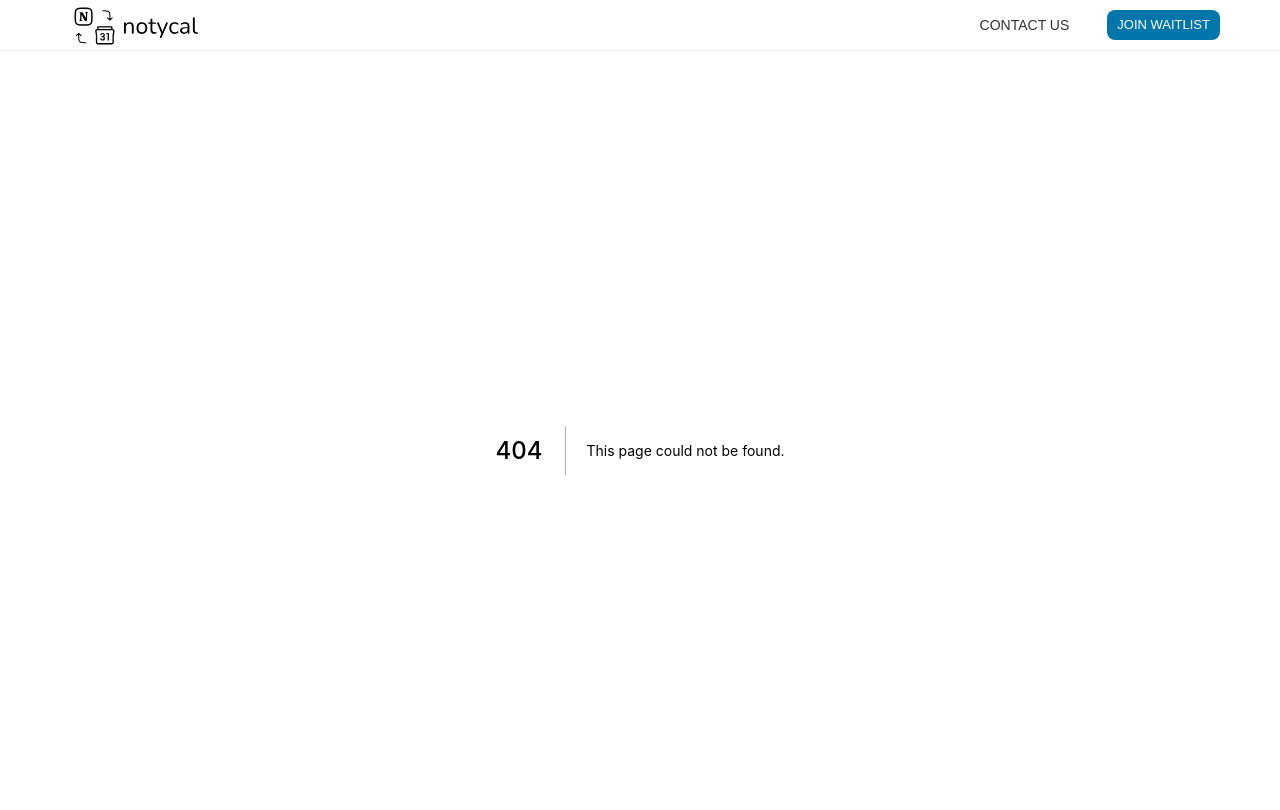
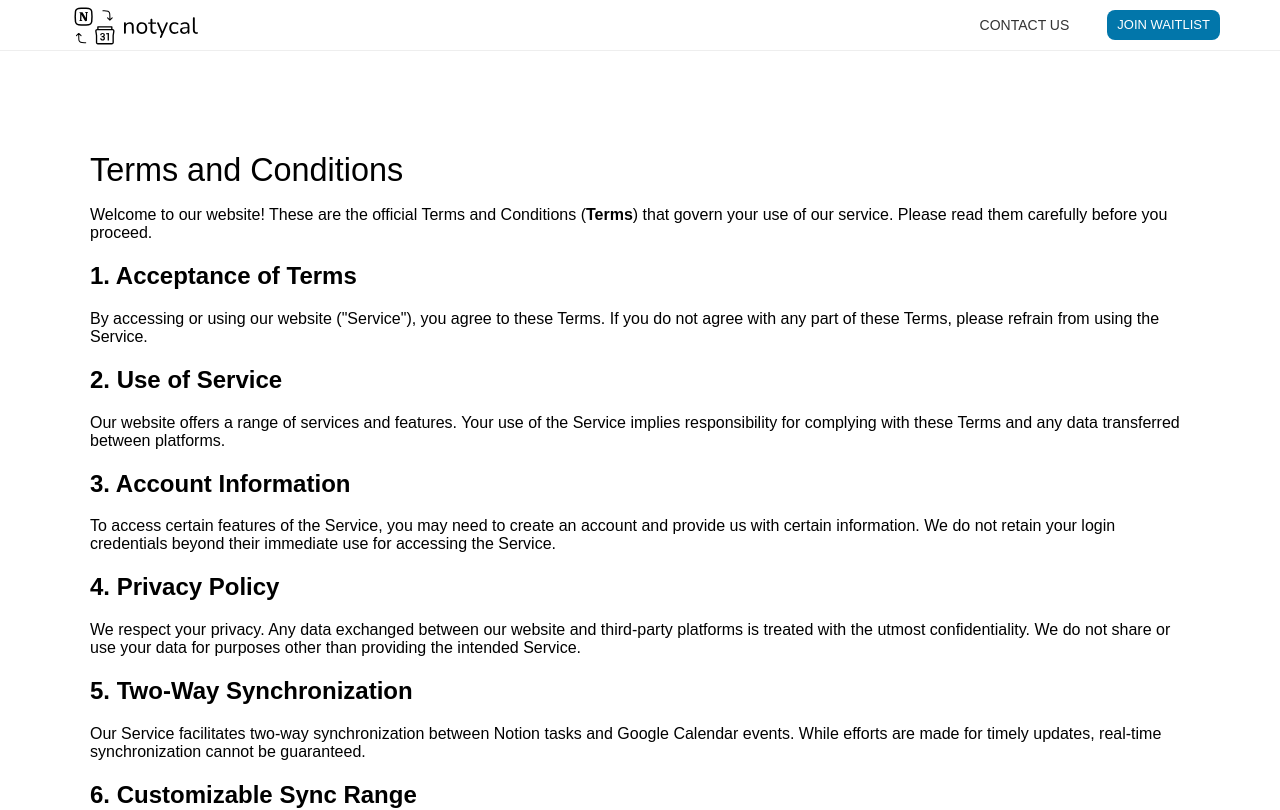
Before and after one commit to primedevs/noticalweb, a Next.js app: page /terms in a window 1280 px wide. Before the commit this address had no page. Shown: the top 810 px of the page. Built offline with nearby package versions, Linux system fonts and the light colour scheme; a web font is replaced by a local one.

Commit message:
Added Terms Page

```diff
--- /dev/null
+++ b/pages/terms/Terms.module.scss
@@ -0,0 +1,7 @@
+.terms_container {
+    margin: 100px 20px 50px;
+    max-width: 1100px;
+    display: block;
+    margin-left: auto;
+    margin-right: auto;
+  }
--- /dev/null
+++ b/pages/terms/index.js
@@ -0,0 +1,281 @@
+import React from "react";
+import styles from "./Terms.module.scss";
+import { Typography } from "@mui/material";
+import Head from "next/head";
+
+const terms = [
+  {
+    type: "paragraph",
+    children: [
+      {
+        text:
+          "Welcome to our website! These are the official Terms and Conditions (",
+      },
+      { text: "Terms", bold: true },
+      { text: ") that govern your use of our service. Please read them carefully before you proceed." },
+    ],
+  },
+  {
+    type: "heading",
+    level: 2,
+    children: [{ text: "1. Acceptance of Terms" }],
+  },
+  {
+    type: "paragraph",
+    children: [
+      {
+        text:
+          "By accessing or using our website (\"Service\"), you agree to these Terms. If you do not agree with any part of these Terms, please refrain from using the Service.",
+      },
+    ],
+  },
+  {
+    type: "heading",
+    level: 2,
+    children: [{ text: "2. Use of Service" }],
+  },
+  {
+    type: "paragraph",
+    children: [
+      {
+        text:
+          "Our website offers a range of services and features. Your use of the Service implies responsibility for complying with these Terms and any data transferred between platforms.",
+      },
+    ],
+  },
+  {
+    type: "heading",
+    level: 2,
+    children: [{ text: "3. Account Information" }],
+  },
+  {
+    type: "paragraph",
+    children: [
+      {
+        text:
+          "To access certain features of the Service, you may need to create an account and provide us with certain information. We do not retain your login credentials beyond their immediate use for accessing the Service.",
+      },
+    ],
+  },
+  {
+    type: "heading",
+    level: 2,
+    children: [{ text: "4. Privacy Policy" }],
+  },
+  {
+    type: "paragraph",
+    children: [
+      {
+        text:
+          "We respect your privacy. Any data exchanged between our website and third-party platforms is treated with the utmost confidentiality. We do not share or use your data for purposes other than providing the intended Service.",
+      },
+    ],
+  },
+  {
+    type: "heading",
+    level: 2,
+    children: [{ text: "5. Two-Way Synchronization" }],
+  },
+  {
+    type: "paragraph",
+    children: [
+      {
+        text:
+          "Our Service facilitates two-way synchronization between Notion tasks and Google Calendar events. While efforts are made for timely updates, real-time synchronization cannot be guaranteed.",
+      },
+    ],
+  },
+  {
+    type: "heading",
+    level: 2,
+    children: [{ text: "6. Customizable Sync Range" }],
+  },
+  {
+    type: "paragraph",
+    children: [
+      {
+        text:
+          "You can specify a date range for tasks to sync with Google Calendar. Tasks outside this range will not be included in the synchronization process.",
+      },
+    ],
+  },
+  {
+    type: "heading",
+    level: 2,
+    children: [{ text: "7. Selective Database Integration" }],
+  },
+  {
+    type: "paragraph",
+    children: [
+      {
+        text:
+          "Choose which Notion databases sync with Google Calendar. This empowers you to view only the tasks of your choosing within your calendar.",
+      },
+    ],
+  },
+  {
+    type: "heading",
+    level: 2,
+    children: [{ text: "8. Task Management" }],
+  },
+  {
+    type: "paragraph",
+    children: [
+      {
+        text:
+          "Our Service automates the removal of completed tasks from your Google Calendar, maintaining a clear view of your remaining tasks. However, exercise caution to avoid unintentional deletions.",
+      },
+    ],
+  },
+  {
+    type: "heading",
+    level: 2,
+    children: [{ text: "9. Custom Calendar Selection" }],
+  },
+  {
+    type: "paragraph",
+    children: [
+      {
+        text:
+          "You have the ability to designate the Google Calendar where tasks will appear. In the event of its absence, our Service may create a dedicated 'Notion' calendar.",
+      },
+    ],
+  },
+  {
+    type: "heading",
+    level: 2,
+    children: [{ text: "10. Service Availability" }],
+  },
+  {
+    type: "paragraph",
+    children: [
+      {
+        text:
+          "While we strive for uninterrupted service, our Service may undergo maintenance, updates, or technical issues that can affect availability.",
+      },
+    ],
+  },
+  {
+    type: "heading",
+    level: 2,
+    children: [{ text: "11. Modifications to Service" }],
+  },
+  {
+    type: "paragraph",
+    children: [
+      {
+        text:
+          "We reserve the right to modify, suspend, or discontinue any aspect of the Service without prior notice.",
+      },
+    ],
+  },
+  {
+    type: "heading",
+    level: 2,
+    children: [{ text: "12. Disclaimer" }],
+  },
+  {
+    type: "paragraph",
+    children: [
+      {
+        text:
+          "The Service is provided 'as is' without warranties of any kind. We are not responsible for any direct, indirect, incidental, or consequential damages arising from the use of the Service.",
+      },
+    ],
+  },
+  {
+    type: "heading",
+    level: 2,
+    children: [{ text: "13. Indemnity" }],
+  },
+  {
+    type: "paragraph",
+    children: [
+      {
+        text:
+          "By using the Service, you agree to indemnify and hold us and our affiliates harmless from any claims, liabilities, or expenses arising from your use of the Service.",
+      },
+    ],
+  },
+  {
+    type: "heading",
+    level: 2,
+    children: [{ text: "14. Changes to Terms" }],
+  },
+  {
+    type: "paragraph",
+    children: [
+      {
+        text:
+          "We may update these Terms from time to time. It's your responsibility to review them periodically.",
+      },
+    ],
+  },
+  {
+    type: "heading",
+    level: 2,
+    children: [{ text: "15. Contact Us" }],
+  },
+  {
+    type: "paragraph",
+    children: [
+      {
+        text:
+          "For any inquiries regarding these Terms and Conditions, reach out to us at support@ourwebsite.com.",
+      },
+    ],
+  },
+  {
+    type: "paragraph",
+    children: [
+      {
+        text:
+          "By using our website, you acknowledge your understanding and acceptance of these Terms and Conditions. Enjoy the features and services we offer!",
+      },
+    ],
+  },
+];
+
+// You can use this array of terms to generate your desired content format.
+
+
+const renderRichText = (node) => {
+  if (node.type === "paragraph") {
+    return <p>{node.children.map(renderRichText)}</p>;
+  }
+  if (node.type === "heading") {
+    const Tag = `h${node.level}`;
+    return <Tag>{node.children.map(renderRichText)}</Tag>;
+  }
+  if (node.text) {
+    if (node.bold) {
+      return <strong>{node.text}</strong>;
+    }
+    if (node.italic) {
+      return <em>{node.text}</em>;
+    }
+    return node.text;
+  }
+};
+
+export default function index() {
+  return (
+    <div className={styles.terms}>
+      <Head>
+        <title> Terms and Conditions</title>
+        <meta
+          name="description"
+          content="Welcome to Notycal! These are the official Terms and Conditions that govern your use of our service."
+        />
+        <meta property="og:url" content="https://www.notycal.com/terms" />
+        <link rel="icon" href="/favicon.ico" />
+      </Head>
+      <div className={styles.terms_container}>
+        <Typography variant="h4" gutterBottom component="div">
+          Terms and Conditions
+        </Typography>
+        {terms.map(renderRichText)}
+      </div>
+    </div>
+  );
+}
```
